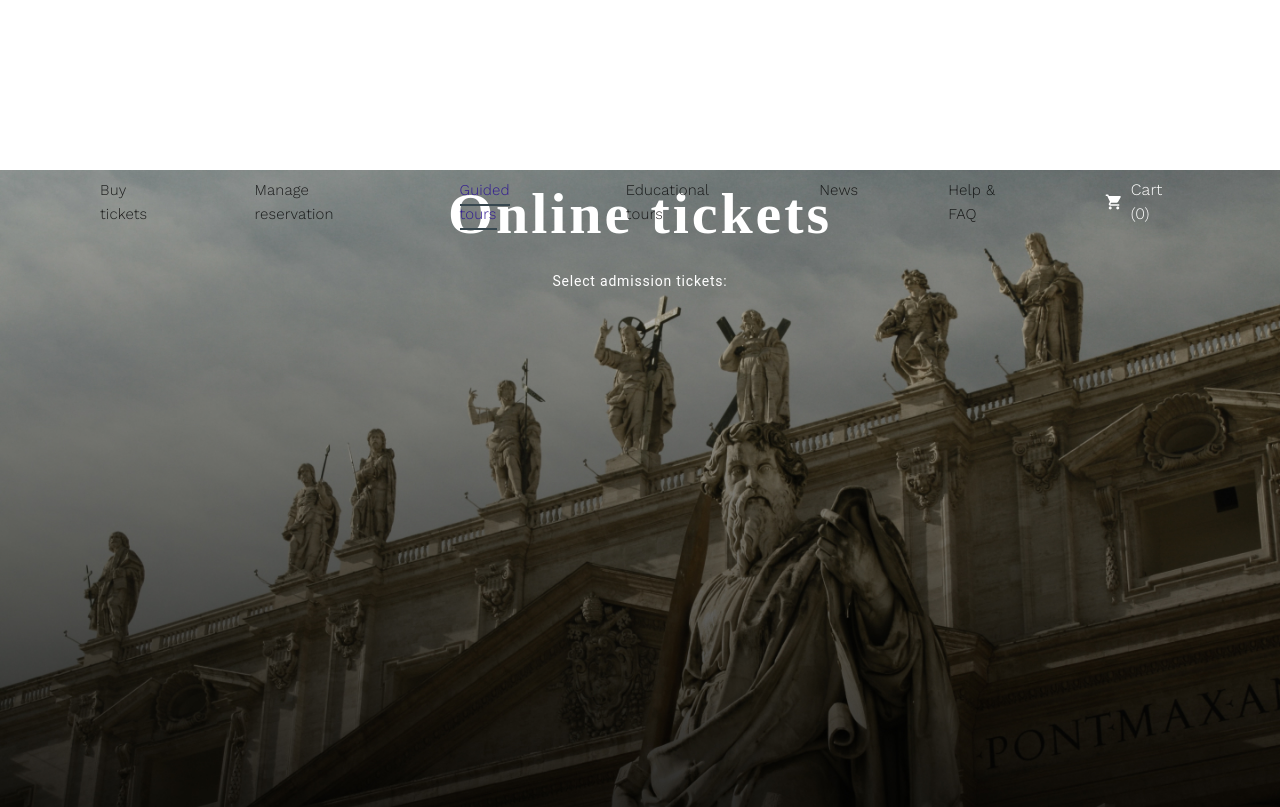
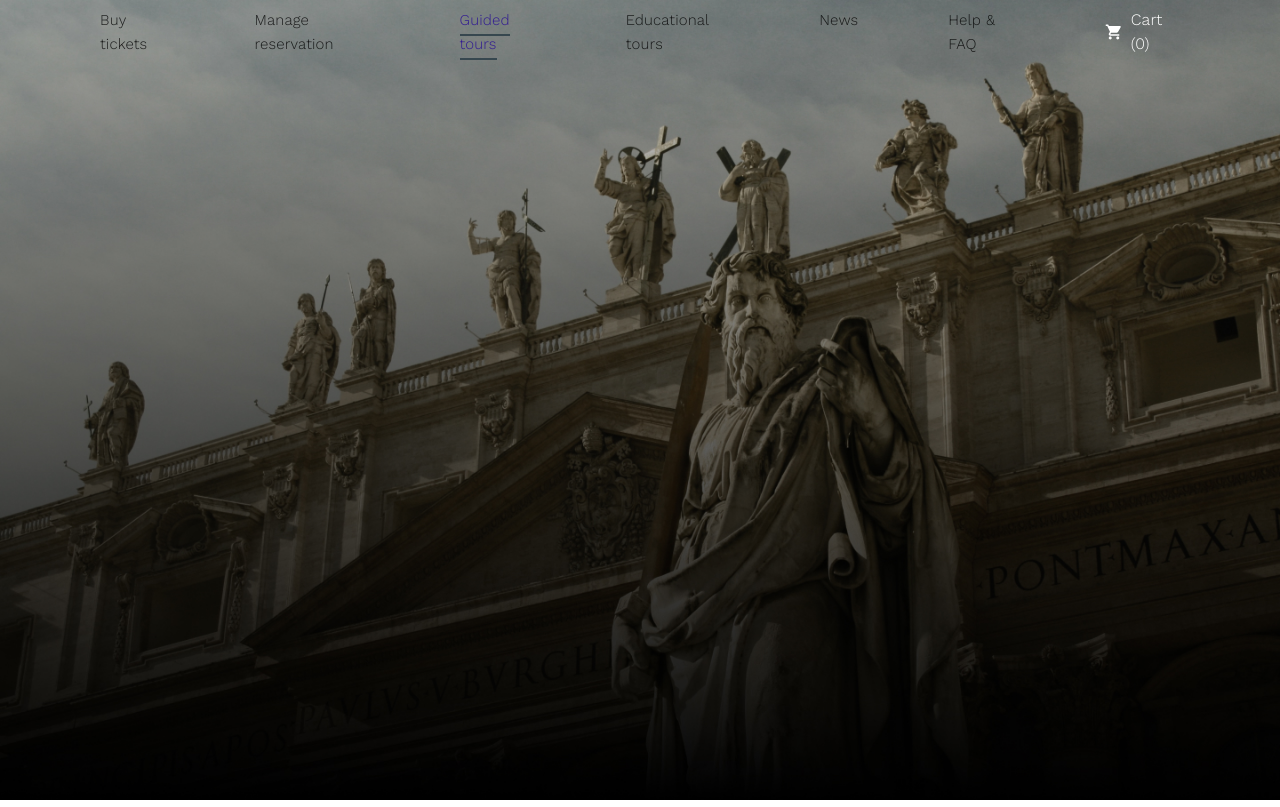
Before and after one commit to shpaksasha/The-Creation-of-Adam, a React (Create React App) app: page /tickets in a window 1280 px wide. Shown: the top 807 px of the page. Built offline with nearby package versions, Linux system fonts and the light colour scheme.

Commit message:
changes on page tickets.js path 3

```diff
--- a/src/pages/Tickets/tickets.js
+++ b/src/pages/Tickets/tickets.js
@@ -1,7 +1,7 @@
 import React from 'react';
 import {makeStyles} from '@material-ui/core/styles';
 import coliseum from '../../background/coliseum.jpg';
-import {Button, Card, CardActions, CardContent, Grid, Typography} from '@material-ui/core';
+import {Grid, Typography} from '@material-ui/core';
 
 
 const useStyles = makeStyles(theme => ({
@@ -17,28 +17,6 @@ const useStyles = makeStyles(theme => ({
         position: 'relative',
     },
 
-    caption: {
-        fontSize: '58px',
-        color: '#ffffff',
-        fontWeight: 600,
-        fontFamily: 'Crimson Text',
-        lineHeight: '87px',
-        letterSpacing: '0.05em',
-    },
-    select: {
-        marginTop: '15px',
-        fontFamily: 'Regular 400 italic',
-        fontSize: '14px',
-        lineHeight: '19px',
-        letterSpacing: '0.05rem',
-        fontWeight: 'normal',
-        color: '#ffffff',
-    },
-    text: {
-        margin: '170px auto',
-        textAlign: 'center',
-    },
-
 }))
 
 
@@ -46,12 +24,7 @@ const Tickets = () => {
     const classes = useStyles();
     return (
         <div className={classes.root}>
-            <Grid conteiner md={12}>
-                <Grid item md={12} className={classes.text}>
-                    <Typography className={classes.caption}>Online tickets</Typography>
-                    <Typography className={classes.select}>Select admission tickets:</Typography>
-                </Grid>
-            </Grid>
+
         </div>
     )
 };
```
